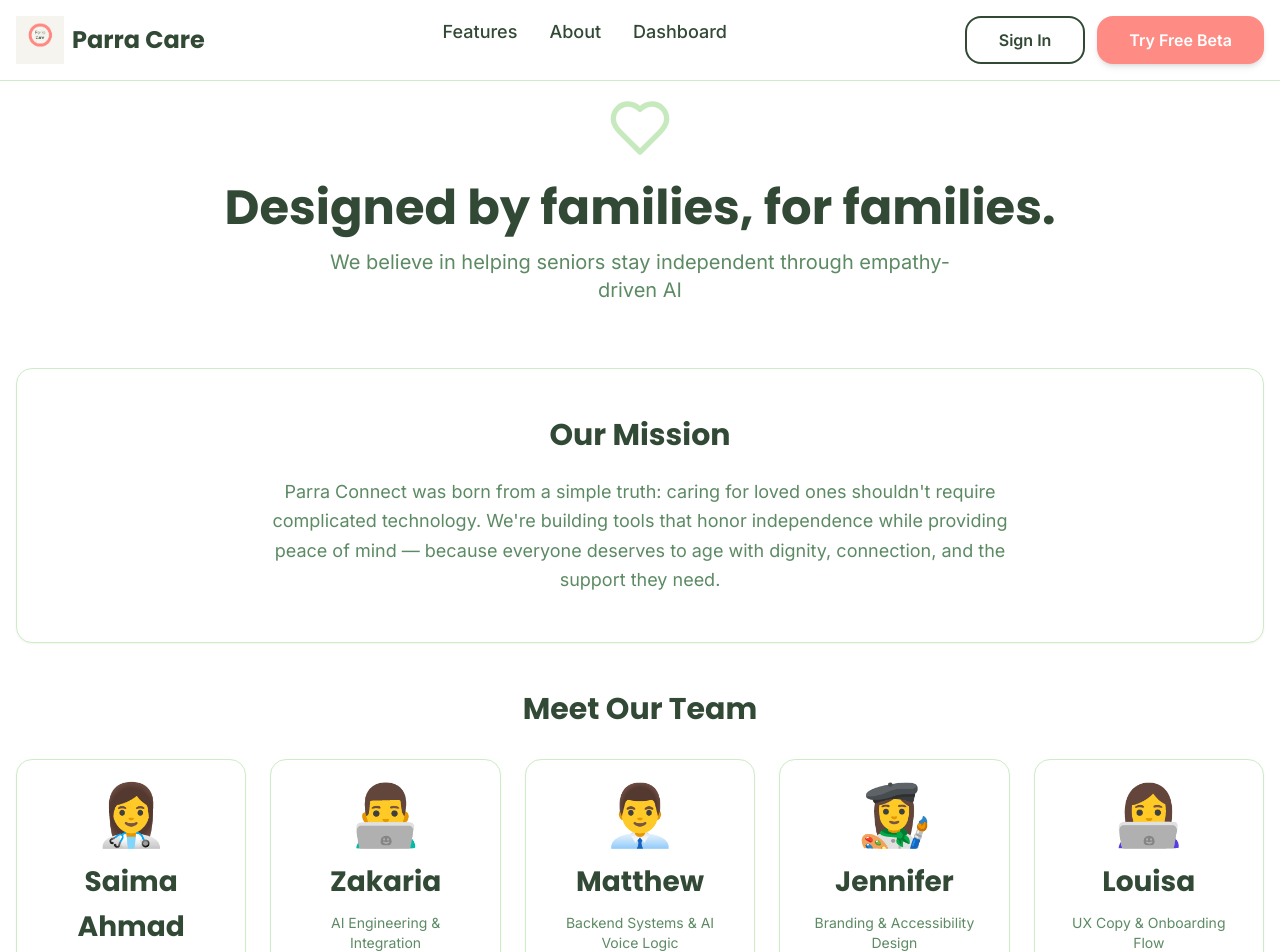
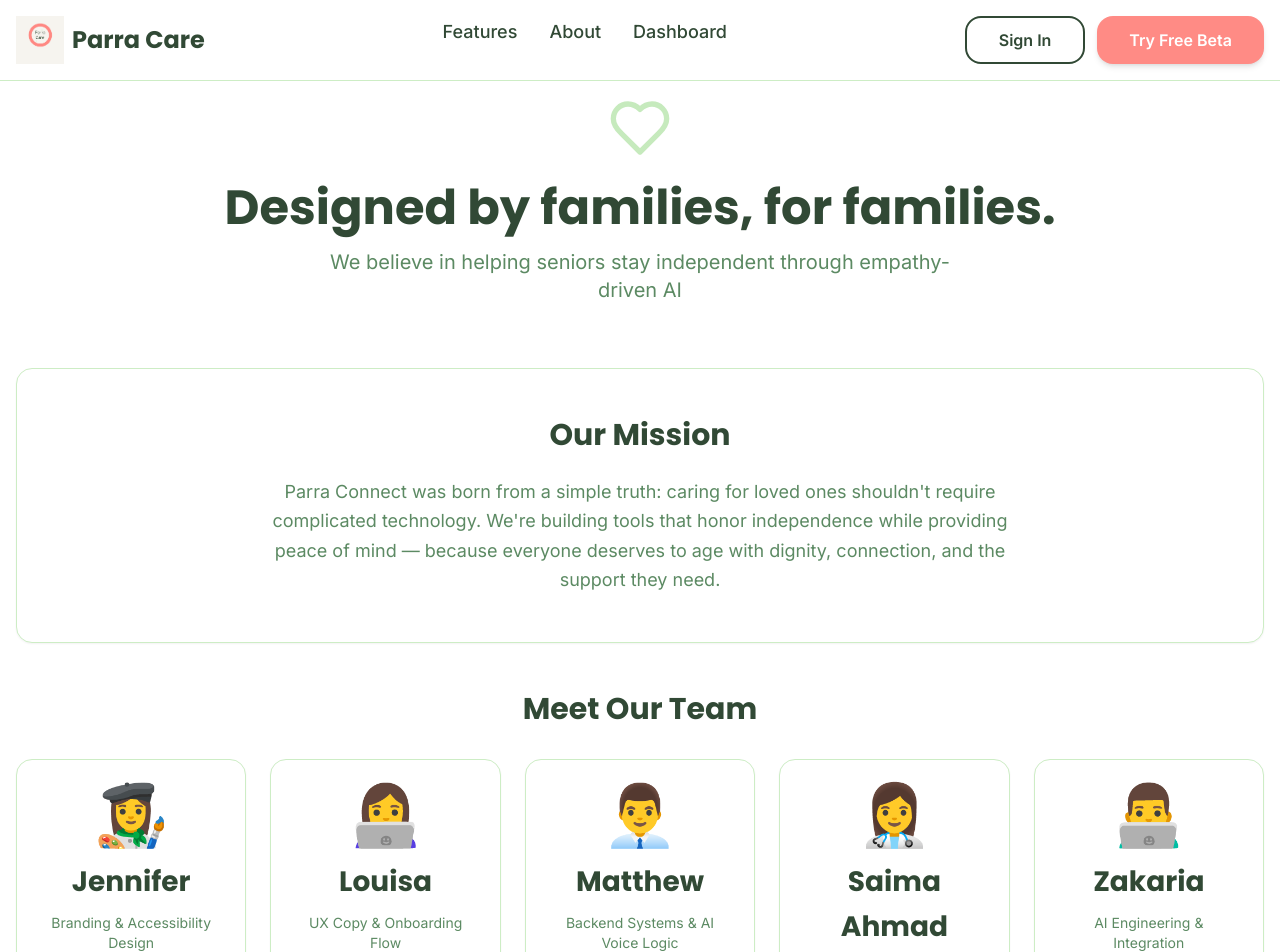
Before and after one commit to MatthewSnow2/parra-kind-connect-local, a React (Vite) app: page /about in a window 1280 px wide. Shown: the top 952 px of the page. Built offline with nearby package versions, Linux system fonts and the light colour scheme; the HTML template or start-up script is replaced by a standard one.

Commit message:
Refactor: Sort team members alphabetically

```diff
--- a/src/pages/About.tsx
+++ b/src/pages/About.tsx
@@ -5,6 +5,21 @@ import { Heart } from "lucide-react";
 
 const About = () => {
   const team = [
+    {
+      name: "Jennifer",
+      role: "Branding & Accessibility Design",
+      emoji: "👩‍🎨"
+    },
+    {
+      name: "Louisa",
+      role: "UX Copy & Onboarding Flow",
+      emoji: "👩‍💻"
+    },
+    {
+      name: "Matthew",
+      role: "Backend Systems & AI Voice Logic",
+      emoji: "👨‍💼"
+    },
     {
       name: "Saima Ahmad",
       role: "Clinical Operations & User Research",
@@ -14,21 +29,6 @@ const About = () => {
       name: "Zakaria",
       role: "AI Engineering & Integration",
       emoji: "👨‍💻"
-    },
-    {
-      name: "Matthew",
-      role: "Backend Systems & AI Voice Logic",
-      emoji: "👨‍💼"
-    },
-    {
-      name: "Jennifer",
-      role: "Branding & Accessibility Design",
-      emoji: "👩‍🎨"
-    },
-    {
-      name: "Louisa",
-      role: "UX Copy & Onboarding Flow",
-      emoji: "👩‍💻"
     }
   ];
 
```
